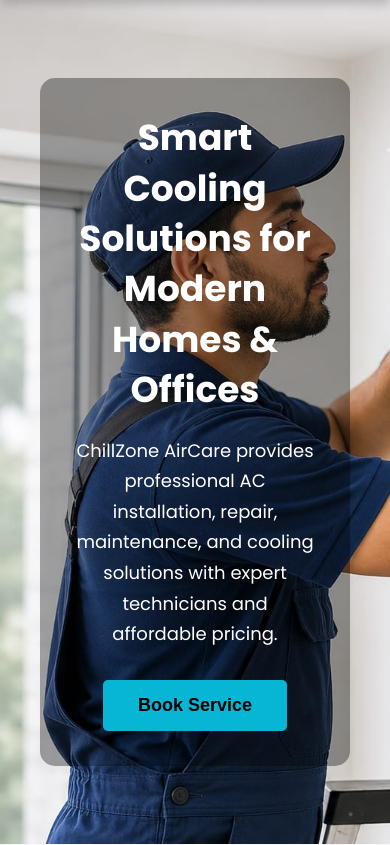
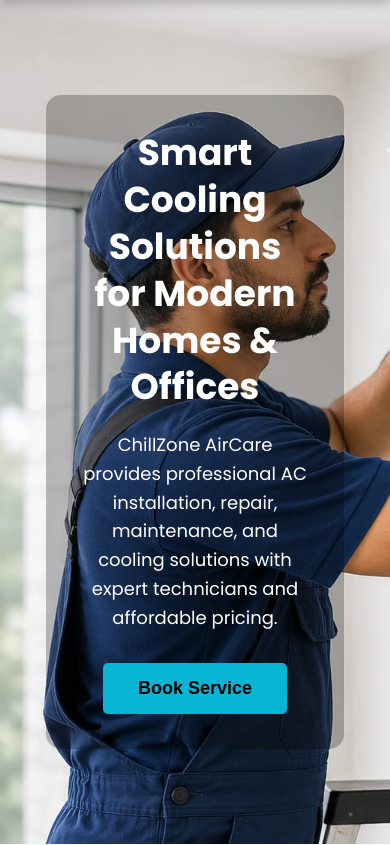
Before and after one commit to katariyasanju18/ChillZone_AirCare, a Flask app: page / in a window 390 px wide. Shown: the part 88-933 px from the top of the page. Run offline with Flask 3, Linux system fonts and the light colour scheme.

Commit message:
fied hero section

```diff
--- a/static/css/style.css
+++ b/static/css/style.css
@@ -577,27 +577,27 @@
 
 .hero-content{
 
-    max-width:100%;
+    max-width:85%;
 
-    padding:25px;
+    padding:20px;
 
-    background:rgba(0,0,0,0.35);
+    background:rgba(0,0,0,0.25);
 
     border-radius:15px;
 }
 
 .hero-content h1{
 
-    font-size:32px;
+    font-size:22px;
 
-    line-height:1.4;
+    line-height:1.3;
 }
 
 .hero-content p{
 
-    font-size:16px;
+    font-size:15px;
 
-    line-height:1.7;
+    line-height:1.6;
 }
 
 /* Testimonials Mobile Fix */
```
